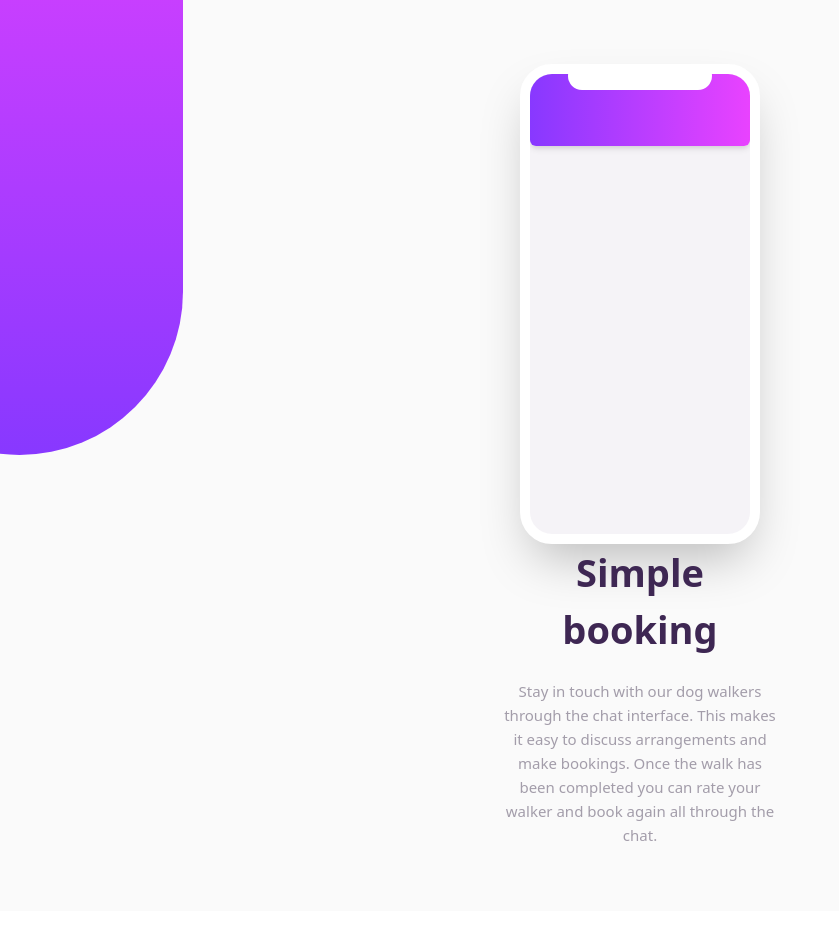
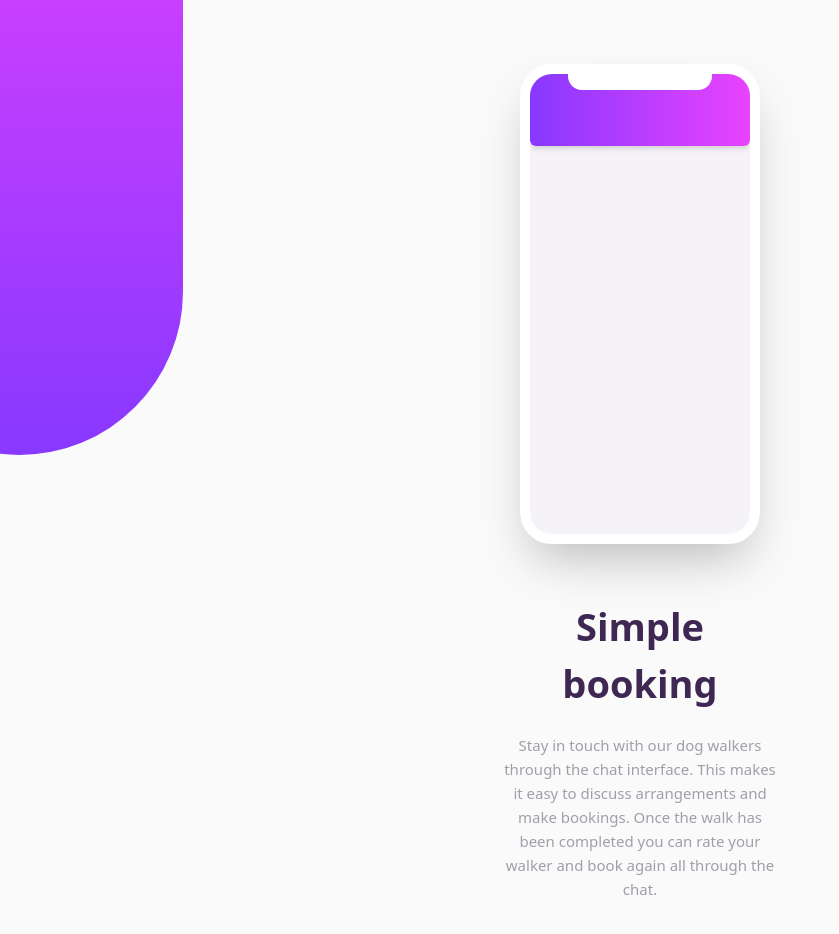
Before and after one commit to bryanmagalong/chat-app-css-react, a React (Create React App) app: page / in a window 1280 px wide. Shown: the top 934 px of the page, without its empty margins (0-839 px from the left). Before the commit the page ends 911 px from the top, so only its background shows below. Built offline with nearby package versions, Linux system fonts and the light colour scheme.

Commit message:
feat(TextHeader): add mt-text-container class

```diff
--- a/src/components/TextHeader/index.js
+++ b/src/components/TextHeader/index.js
@@ -1,7 +1,7 @@
 import React from 'react';
 
 const TextHeader = ({ children }) => (
-  <div className="relative container w-72 mx-auto max-w-text-header text-title-header">
+  <div className="relative container mt-text-header w-72 mx-auto max-w-text-header text-title-header">
     {children}
   </div>
 );
```
